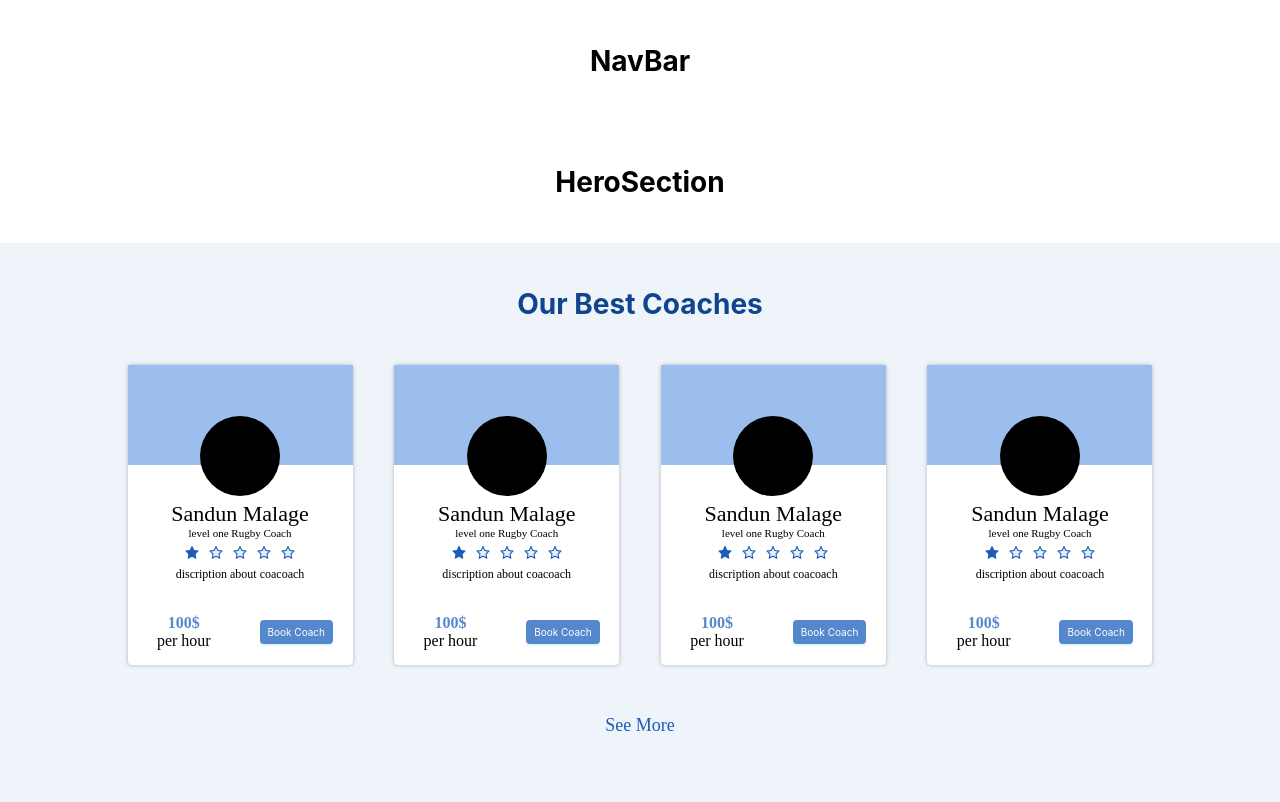
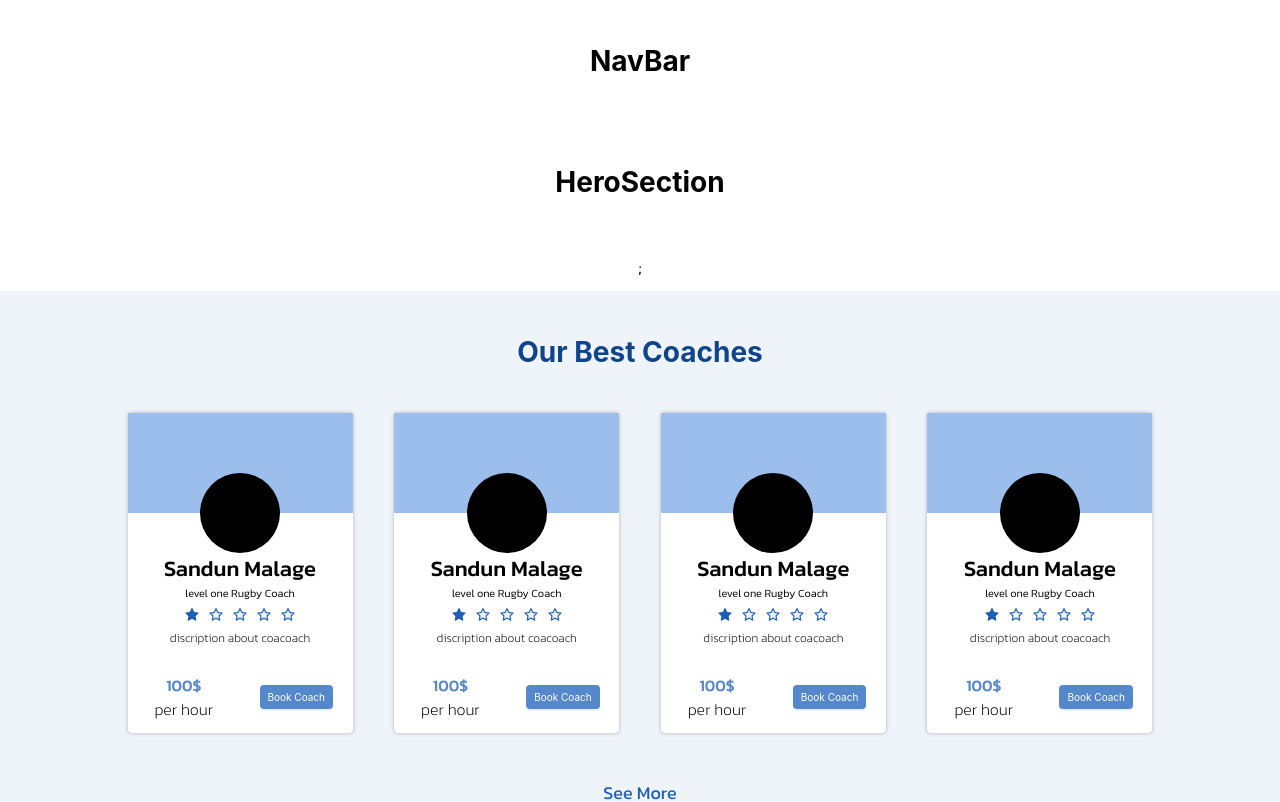
Before and after one commit to TiOlabs/SportZi-FrontEnd, a React (Create React App) app: page / in a window 1280 px wide. Shown: the top 802 px of the page. Built offline with nearby package versions, Linux system fonts and the light colour scheme.

Commit message:
responcive all

```diff
--- a/src/components/CoachCard.css
+++ b/src/components/CoachCard.css
@@ -5,7 +5,7 @@ body {
 .mainCard {
   box-shadow: 0px 0px 4px 0px rgba(0, 0, 0, 0.25);
   width: 225px;
-  height: 300px;
+  height: 320px;
   background-color: gray;
   display: flex;
   flex-direction: column;
@@ -31,7 +31,7 @@ body {
 
   background-color: rgb(255, 255, 255);
   width: 100%;
-  height: 200px;
+  height: 220px;
 }
 
 .coachpicture {
@@ -41,7 +41,7 @@ body {
   /*   background-image: '../assents/Home-pic-2.png';*/
   background-color: black;
 
-  bottom: 169px;
+  bottom: 180px;
   position: absolute;
 }
 .nameDiscription {
@@ -72,7 +72,7 @@ p {
 
   font-size: 12px;
   font-style: normal;
-  font-weight: 300;
+  font-weight: 275;
   line-height: normal;
 }
 .ratings {
--- a/src/components/CoachCard.tsx
+++ b/src/components/CoachCard.tsx
@@ -55,18 +55,22 @@ const CoachCard = () => {
                 style={{
                   color: "#5587CC",
                   fontSize: "16px",
-                  fontWeight: "700",
+                  fontWeight: "500",
                 }}
               >
                 100$
               </p>
-              <p style={{ fontWeight: "300", fontSize: "16px" }}>per hour</p>
+              <p style={{ fontWeight: "275", fontSize: "16px" }}>per hour</p>
             </div>
             <div className="buttonfeild">
               <Button
                 type="primary"
                 size="small"
-                style={{ fontSize: "10px", background: "#5587CC" }}
+                style={{
+                  fontSize: "10px",
+                  background: "#5587CC",
+                  fontWeight: "400",
+                }}
               >
                 Book Coach
               </Button>
--- a/src/pages/home/coachCardSection.tsx
+++ b/src/pages/home/coachCardSection.tsx
@@ -9,6 +9,11 @@ const CoachCardSection = () => {
 
   return (
     <>
+      <style>
+        @import
+        url('https://fonts.googleapis.com/css2?family=Kanit:ital,wght@0,100;0,200;0,300;0,400;0,500;0,600;0,700;0,800;0,900;1,100;1,200;1,300;1,400;1,500;1,600;1,700;1,800;1,900&display=swap')
+      </style>
+      ;
       <Row style={{ width: "100%" }}>
         <Col
           xs={{ span: 24 }}
```
